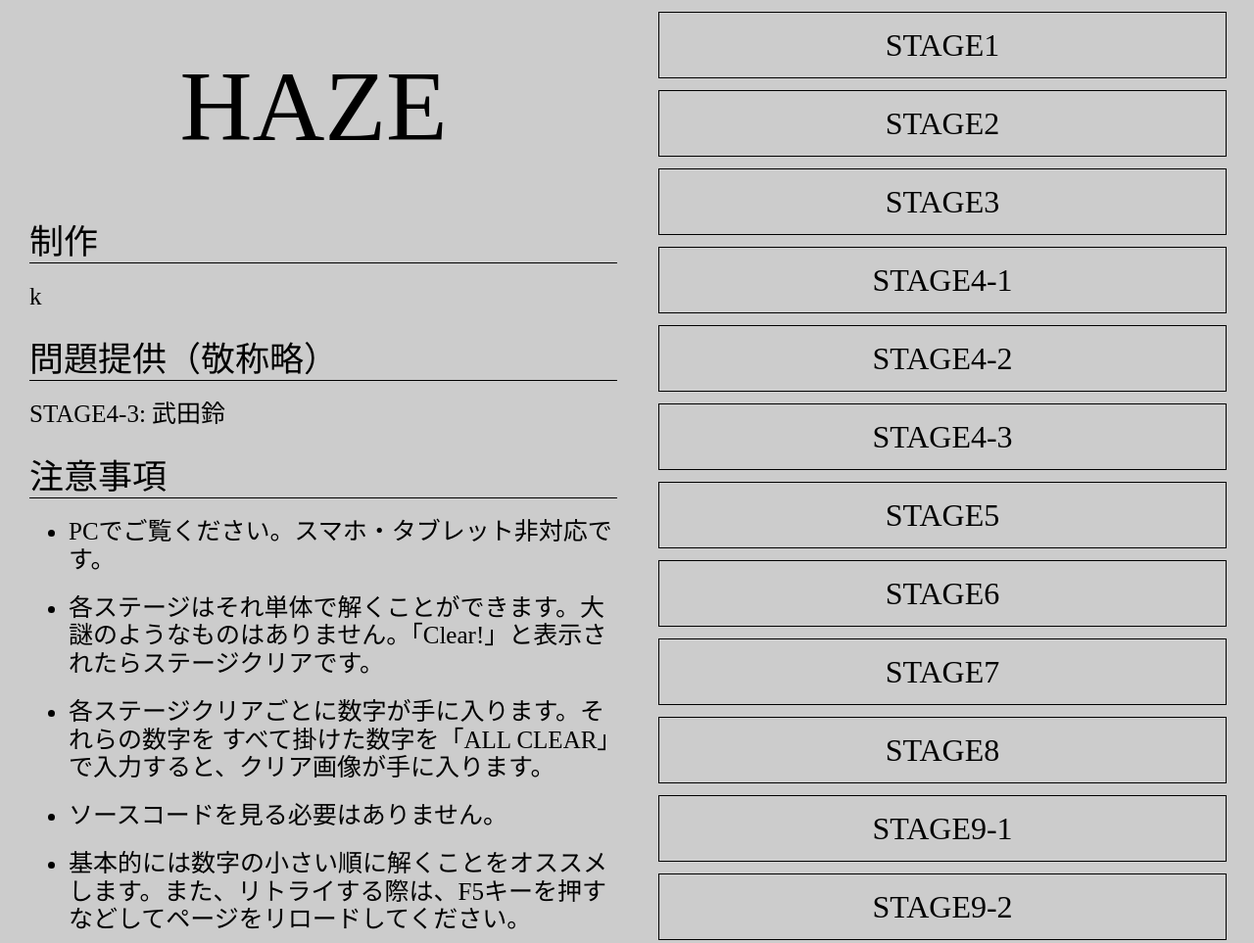
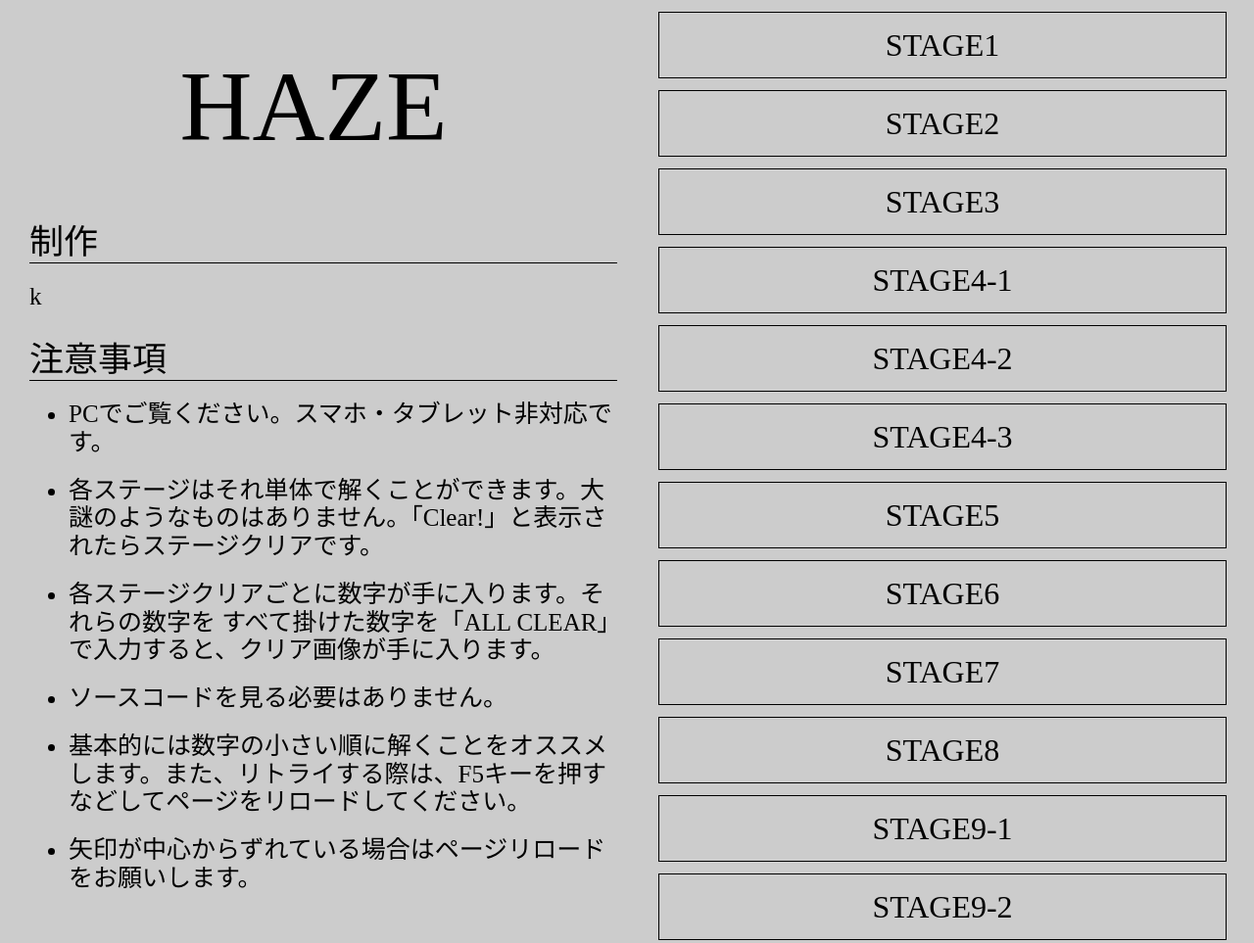
Before and after one commit to kaiiy/haze, a Vue app: page src/pages/index.html in a window 1280 px wide. Shown: the top 963 px of the page at 98% size. Built offline with nearby package versions, Linux system fonts and the light colour scheme.

Commit message:
Update index.html

```diff
--- a/src/pages/index.html
+++ b/src/pages/index.html
@@ -24,10 +24,6 @@
       <div class="caution">
         <div class="caution-title">制作</div>
         <p>k</p>
-      </div>
-      <div class="caution">
-        <div class="caution-title">問題提供（敬称略）</div>
-        <p>STAGE4-3: 武田鈴</p>
       </div>
       <div class="caution">
         <div class="caution-title">注意事項</div>
```
